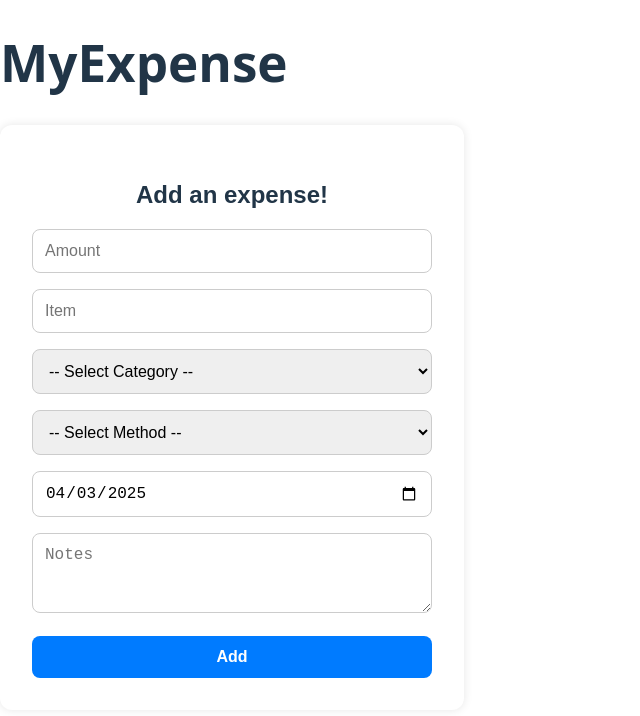
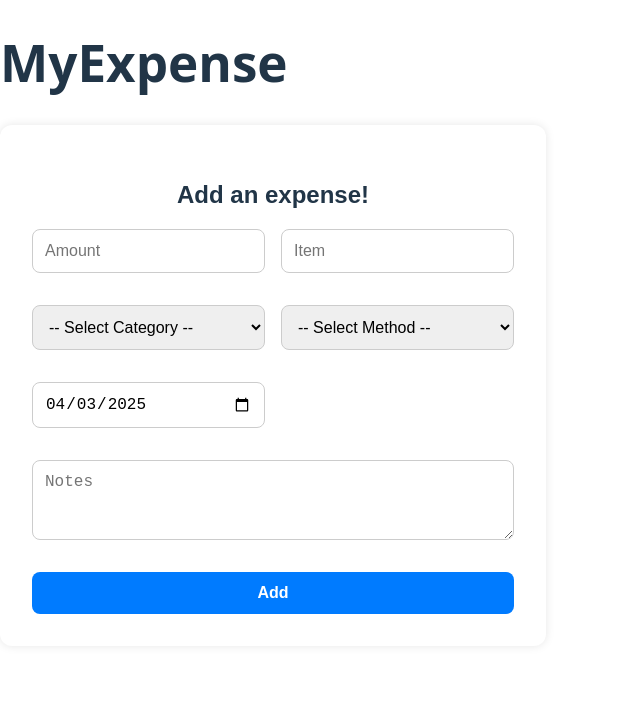
Before and after one commit to hbkymmt/notion-expense-form, a React (Vite) app: page / in a window 1280 px wide. Shown: the top 716 px of the page, without its empty margins (0-640 px from the left). Built offline with nearby package versions, Linux system fonts and the light colour scheme.

Commit message:
PC用のレイアウトを追加

```diff
--- a/src/App.css
+++ b/src/App.css
@@ -58,3 +58,24 @@ body, html, #root {
   background-color: #999;
   cursor: not-allowed;
 }
+
+/* PC用のレイアウト：画面が768px以上の時に適用 */
+@media screen and (min-width: 768px) {
+  .form-container {
+    max-width: 800px;
+  }
+
+  .form-grid {
+    display: grid;
+    grid-template-columns: 1fr 1fr;
+    gap: 1rem;
+  }
+
+  .form-grid textarea {
+    grid-column: span 2;
+  }
+
+  .form-grid button {
+    grid-column: span 2;
+  }
+}
--- a/src/components/ExpenseForm.tsx
+++ b/src/components/ExpenseForm.tsx
@@ -9,70 +9,68 @@ const ExpenseForm: React.FC = () => {
     const [date, setDate] = useState("");
     const [method, setMethod] = useState("");
     const [notes, setNotes] = useState("");
-    const [isLoading, setIsLoading] = useState(false);
 
-    // 日付の初期化
     useEffect(() => {
         const today = new Date();
-        const formatted = today.toISOString().split("T")[0];  // "YYYY-MM-DD"
+        const formatted = today.toISOString().split("T")[0];
         setDate(formatted);
     }, []);
 
     const handleSubmit = async () => {
-        // 必須項目（amount, item, date）が空ならアラートを出して送信中止
         if (!amount || !item || !date || !category || !method) {
             alert("Fill in the all blank!");
             return;
         }
 
-        setIsLoading(true);
-
         try {
-            // バックエンドのエンドポイントに対して POST リクエストを送る
             const response = await fetch(`${API_URL}/add-expense`, {
-                method: 'POST', // POST メソッドを指定（データ送信）
+                method: 'POST',
                 headers: {
-                    "Content-Type": "application/json" // JSON 形式のデータであることを明示
+                    "Content-Type": "application/json"
                 },
                 body: JSON.stringify({
-                    amount,    // 金額
-                    item,      // 商品名
-                    category,  // カテゴリ（セレクト）
-                    date,      // 日付
-                    method,    // 支払い方法（セレクト）
-                    notes      // メモ（テキスト）
+                    amount,
+                    item,
+                    category,
+                    date,
+                    method,
+                    notes
                 })
             });
 
-            // 通信成功（ステータス200台）なら
             if (response.ok) {
-                alert("Expenses Added!"); // 成功メッセージを表示
-
-                // 入力欄をすべて初期化（フォームのリセット）
+                alert("Expenses Added!");
                 setAmount('');
                 setItem('');
                 setCategory('');
-                // setDate('');
-                // setMethod('');
+                setDate('');
+                setMethod('');
                 setNotes('');
             } else {
-                // サーバーからのレスポンスはあるが、エラー（400台など）の場合
                 alert("A networking error has occured.");
             }
         } catch (error) {
-            // 通信自体が失敗した場合（ネットワーク不通、サーバーが落ちているなど）
             alert("Internet connection has failed.");
-            console.error(error); // コンソールに詳細なエラーを出力（デバッグ用）
-        } finally {
-            setIsLoading(false);
+            console.error(error);
         }
     };
 
     return (
         <div className="form-container">
             <h2>Add an expense!</h2>
-            <input type="number" placeholder="Amount" value={amount} onChange={e => setAmount(e.target.value)} />
-            <input type="text" placeholder="Item" value={item} onChange={e => setItem(e.target.value)} />
+            <div className="form-grid">
+                <input
+                    type="number"
+                    placeholder="Amount"
+                    value={amount}
+                    onChange={e => setAmount(e.target.value)}
+                />
+                <input
+                    type="text"
+                    placeholder="Item"
+                    value={item}
+                    onChange={e => setItem(e.target.value)}
+                />
                 <select value={category} onChange={e => setCategory(e.target.value)}>
                     <option value="">-- Select Category --</option>
                     <option value="Food & Drinks">Food & Drinks</option>
@@ -90,17 +88,19 @@ const ExpenseForm: React.FC = () => {
                     <option value="三井Visa">三井住友Visa</option>
                     <option value="デビット">デビット</option>
                 </select>
-            <input type="date" value={date} onChange={e => setDate(e.target.value)} />
+                <input
+                    type="date"
+                    value={date}
+                    onChange={e => setDate(e.target.value)}
+                />
                 <textarea
                     placeholder="Notes"
                     value={notes}
                     onChange={e => setNotes(e.target.value)}
                     rows={3}
                 />
-
-            <button onClick={handleSubmit} disabled={isLoading}>
-                {isLoading ? "Sending..." : "Add"}
-            </button>
+                <button onClick={handleSubmit}>Add</button>
+            </div>
         </div>
     );
 };
```
Lines whose indentation alone changed are shown as unchanged.
